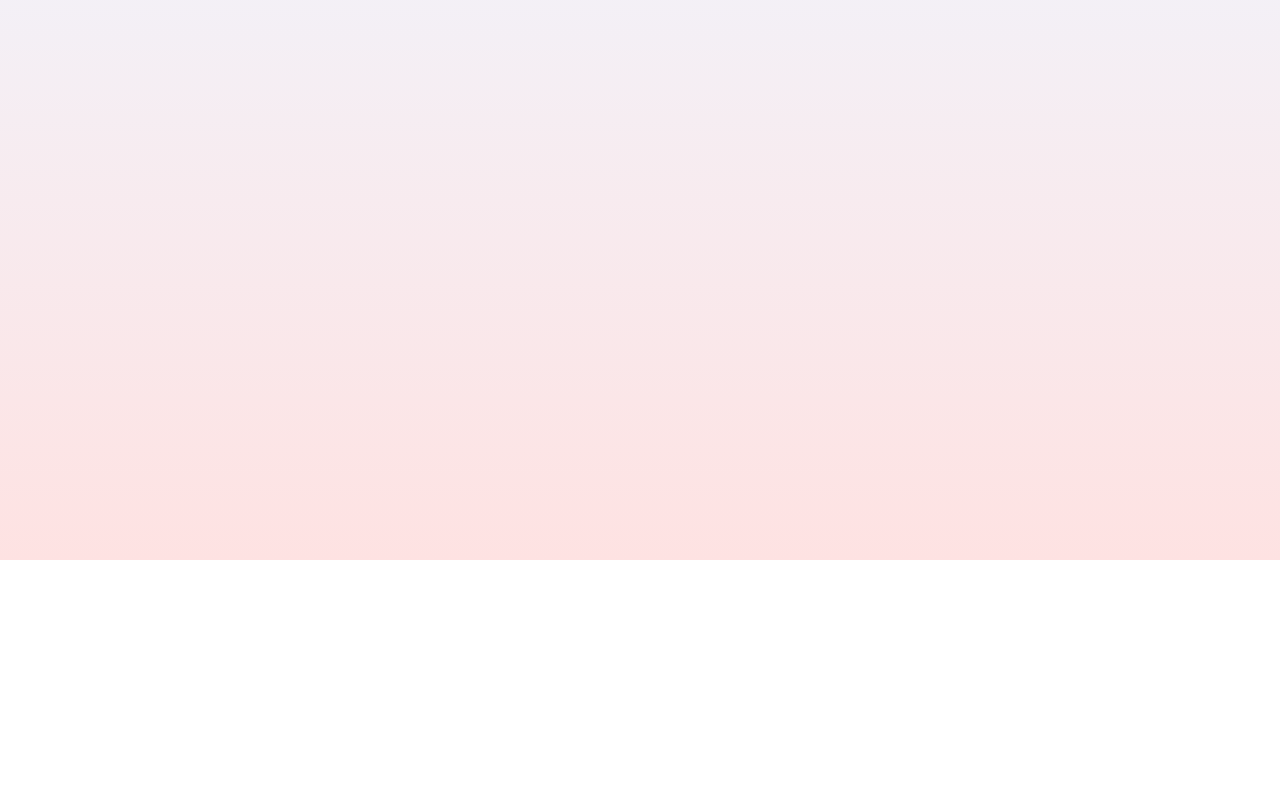
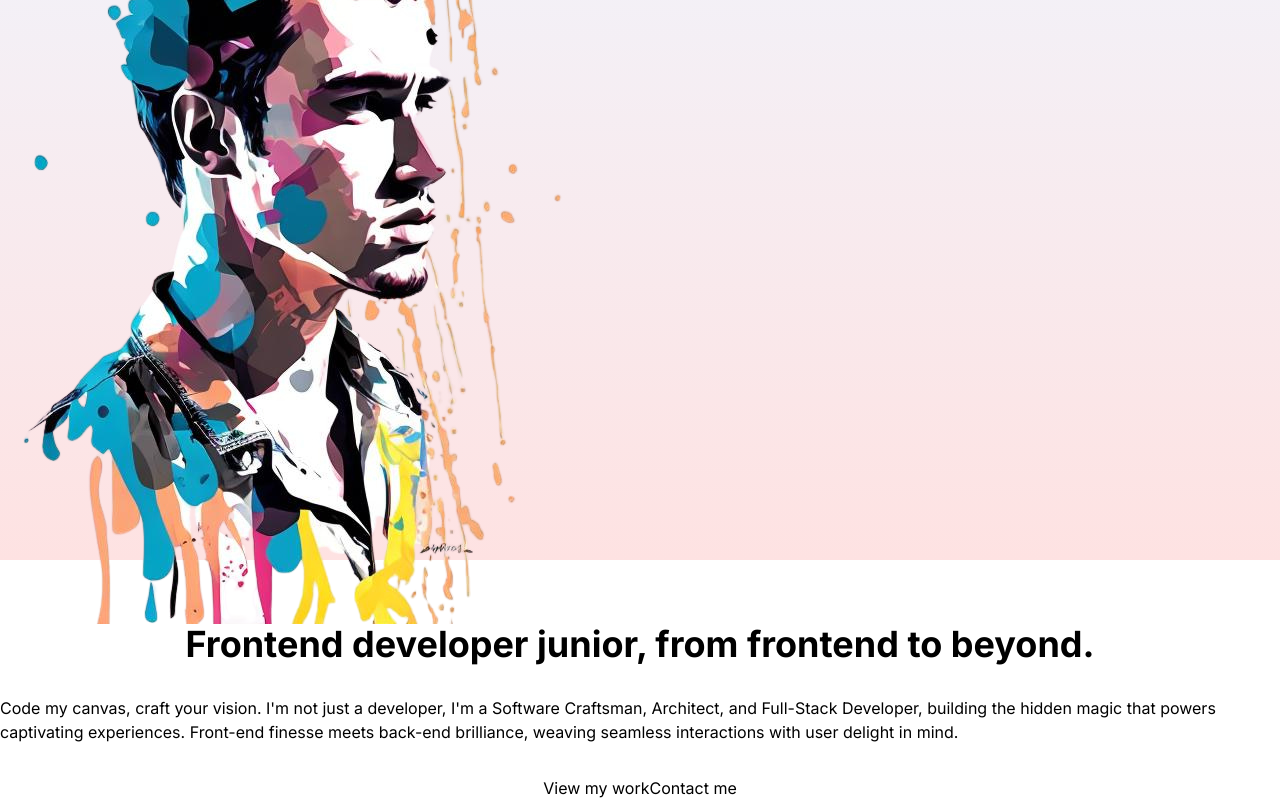
Before and after one commit to montsegv-2/next-portafolio, a Next.js app: page / in a window 1280 px wide. Shown: the part 240-1040 px from the top of the page. Before the commit the page ends 800 px from the top, so only its background shows below. Built offline with nearby package versions, Linux system fonts and the light colour scheme.

Commit message:
Add info from layout

```diff
--- a/src/app/layout.js
+++ b/src/app/layout.js
@@ -17,7 +17,7 @@ export default function RootLayout({ children }) {
           <div className="h-24">
             <Navbar />
           </div>
-          <div className="h-[calc(100vh - 6 rem)]">{children}</div>
+          <div className="h-[calc(100vh - 6rem)]">{children}</div>
         </div>
       </body>
     </html>
--- a/src/app/page.jsx
+++ b/src/app/page.jsx
@@ -1,5 +1,32 @@
 const Homepage = () => {
-  return <div>Hello World</div>;
+  return (
+    <div className="h-full flex flex-col">
+      {/* IMAGE CONTAINER */}
+      <div className="h-1/2 relative">
+        <img src="/hero.png" alt="profile photo" fill />
+      </div>
+      {/* TEXT CONTAINER */}
+      <div className="h-1/2 flex flex-col gap-8 items-center justify-center">
+        {/* TITLE */}
+        <h1 className="text-4xl font-bold">
+          Frontend developer junior, from frontend to beyond.
+        </h1>
+        {/* DESCRIPTION */}
+        <p className="">
+          Code my canvas, craft your vision. I'm not just a developer, I'm a
+          Software Craftsman, Architect, and Full-Stack Developer, building the
+          hidden magic that powers captivating experiences. Front-end finesse
+          meets back-end brilliance, weaving seamless interactions with user
+          delight in mind.
+        </p>
+        {/* BUTTONS */}
+        <div className="">
+          <button>View my work</button>
+          <button>Contact me</button>
+        </div>
+      </div>
+    </div>
+  );
 };
 
 export default Homepage;
```
